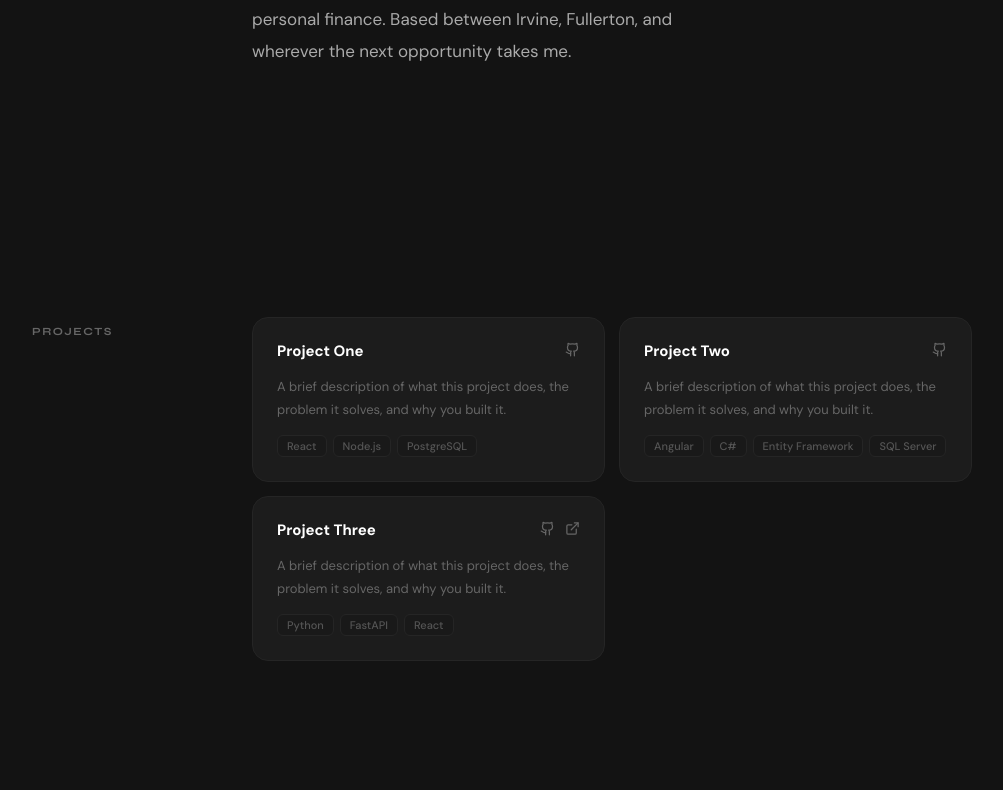
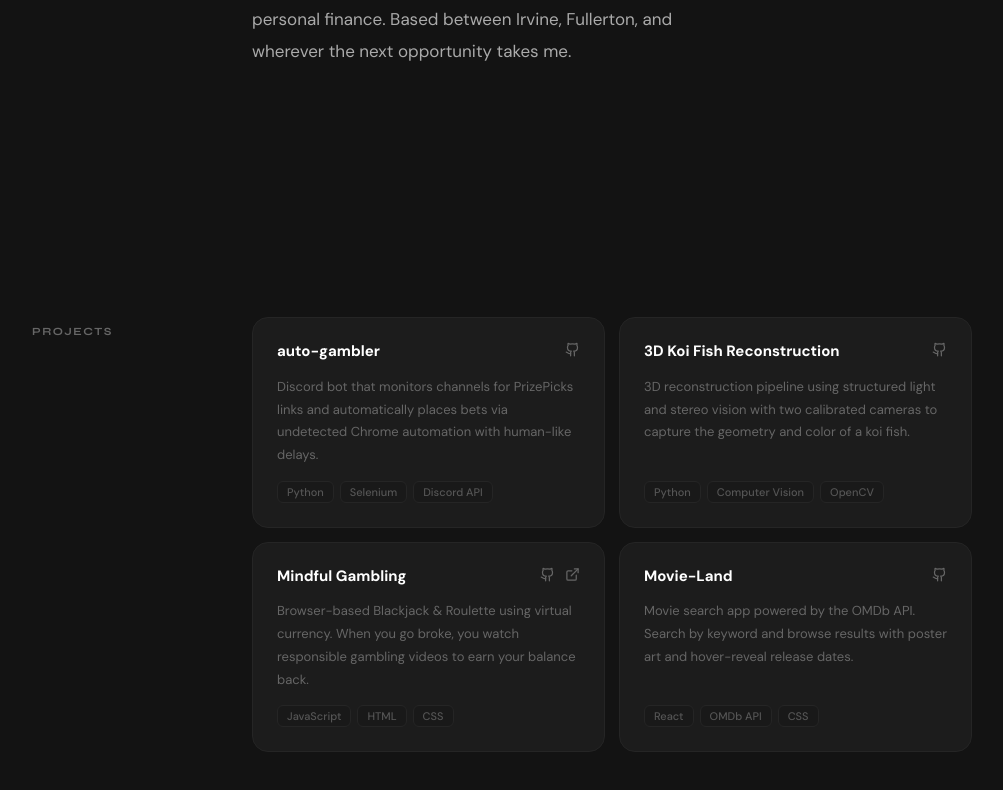
Before and after one commit to dopherdo/dopherdo.github.io, a React (Vite) app: page / in a window 1280 px wide. Shown: the part 1296-2086 px from the top of the page, without its empty margins (138-1141 px from the left). Built offline with nearby package versions, Linux system fonts and the light colour scheme.

Commit message:
Added projects

```diff
--- a/src/components/Hero.css
+++ b/src/components/Hero.css
@@ -183,11 +183,16 @@
 }
 
 .company-logo {
-  height: 22px;
+  height: 14px;
   width: auto;
-  border-radius: 4px;
+  max-width: 80px;
   object-fit: contain;
-  opacity: 0.85;
+  opacity: 0.8;
+}
+
+.company-logo--invert {
+  filter: invert(1);
+  height: 10px;
 }
 
 .currently p,
--- a/src/components/Projects.jsx
+++ b/src/components/Projects.jsx
@@ -4,28 +4,36 @@ import './Projects.css'
 
 const PROJECTS = [
   {
-    title: 'Project One',
+    title: 'auto-gambler',
     description:
-      'A brief description of what this project does, the problem it solves, and why you built it.',
-    tags: ['React', 'Node.js', 'PostgreSQL'],
-    github: 'https://github.com/dopherdo',
+      'Discord bot that monitors channels for PrizePicks links and automatically places bets via undetected Chrome automation with human-like delays.',
+    tags: ['Python', 'Selenium', 'Discord API'],
+    github: 'https://github.com/dopherdo/auto-gambler',
     live: null,
   },
   {
-    title: 'Project Two',
+    title: '3D Koi Fish Reconstruction',
     description:
-      'A brief description of what this project does, the problem it solves, and why you built it.',
-    tags: ['Angular', 'C#', 'Entity Framework', 'SQL Server'],
-    github: 'https://github.com/dopherdo',
+      '3D reconstruction pipeline using structured light and stereo vision with two calibrated cameras to capture the geometry and color of a koi fish.',
+    tags: ['Python', 'Computer Vision', 'OpenCV'],
+    github: 'https://github.com/dopherdo/3d-koi-fish-reconstruction',
     live: null,
   },
   {
-    title: 'Project Three',
+    title: 'Mindful Gambling',
     description:
-      'A brief description of what this project does, the problem it solves, and why you built it.',
-    tags: ['Python', 'FastAPI', 'React'],
-    github: 'https://github.com/dopherdo',
-    live: '#',
+      'Browser-based Blackjack & Roulette using virtual currency. When you go broke, you watch responsible gambling videos to earn your balance back.',
+    tags: ['JavaScript', 'HTML', 'CSS'],
+    github: 'https://github.com/dopherdo/mindful-gambling',
+    live: 'https://mindful-gambling.netlify.app',
+  },
+  {
+    title: 'Movie-Land',
+    description:
+      'Movie search app powered by the OMDb API. Search by keyword and browse results with poster art and hover-reveal release dates.',
+    tags: ['React', 'OMDb API', 'CSS'],
+    github: 'https://github.com/dopherdo/Movie-Land',
+    live: null,
   },
 ]
 
```
